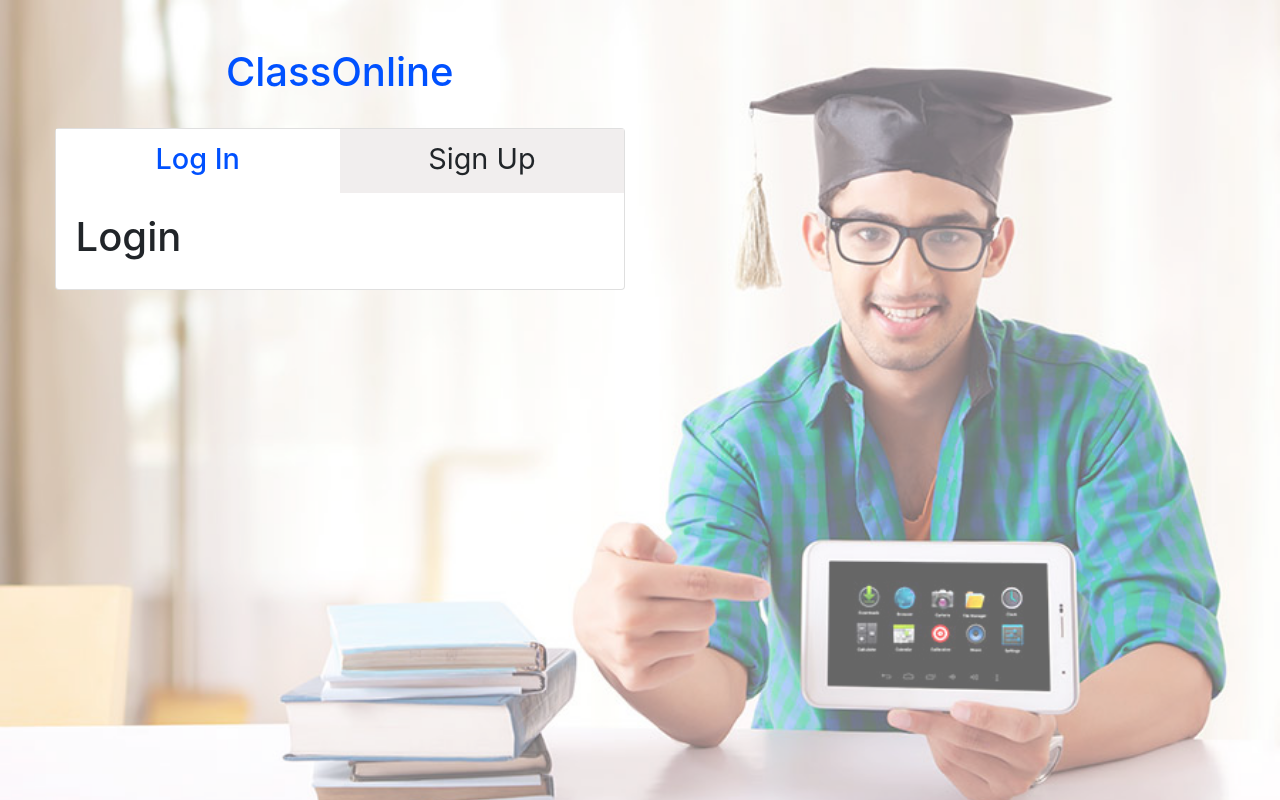
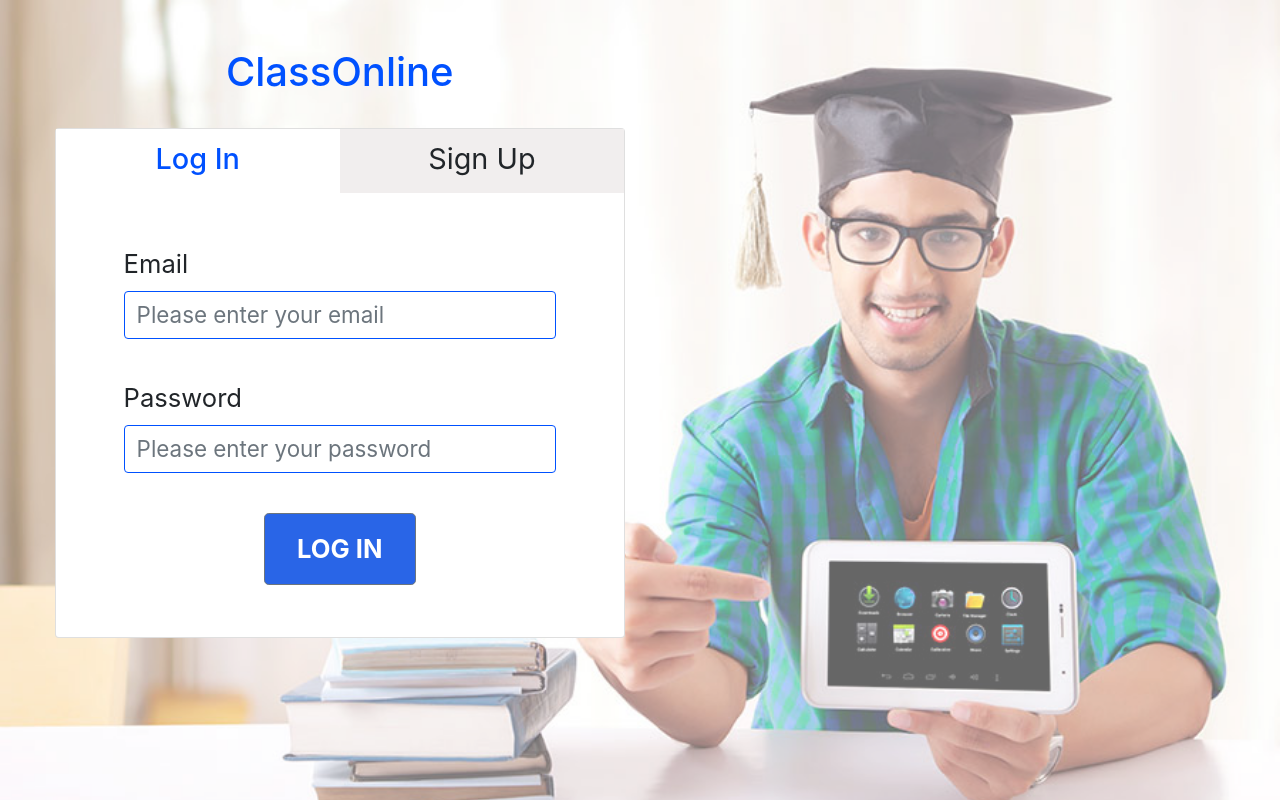
Before and after one commit to s-xync/class-online, a React (Create React App) app in the folder client/: page /login in a window 1280 px wide. Built offline with nearby package versions, Linux system fonts and the light colour scheme.

Commit message:
adds login tab ui

```diff
--- /dev/null
+++ b/client/src/components/login/LoginTab.jsx
@@ -0,0 +1,72 @@
+import React, { Component } from "react";
+import { CardBody, Form, FormGroup, Label, Input, Button } from "reactstrap";
+
+class LoginTab extends Component {
+  state = {
+    submitButtonDisabled: false
+  };
+
+  submitHandler = e => {
+    e.preventDefault();
+    console.log("hi");
+    this.setState({ submitButtonDisabled: true });
+  };
+
+  render() {
+    const { submitButtonDisabled } = this.state;
+    const { email, password } = this.props;
+    return (
+      <CardBody>
+        <div className="padded-card-body">
+          <Form onSubmit={this.submitHandler}>
+            <FormGroup>
+              <Label for="email" className="input-label">
+                Email
+              </Label>
+              <Input
+                type="email"
+                name="email"
+                id="email"
+                className="input-field"
+                placeholder="Please enter your email"
+                value={email}
+                onChange={e =>
+                  this.props.handleInputChange(e.target.name, e.target.value)
+                }
+              />
+            </FormGroup>
+            <br />
+            <FormGroup>
+              <Label for="password" className="input-label">
+                Password
+              </Label>
+              <Input
+                type="password"
+                name="password"
+                id="password"
+                className="input-field"
+                placeholder="Please enter your password"
+                value={password}
+                onChange={e =>
+                  this.props.handleInputChange(e.target.name, e.target.value)
+                }
+              />
+            </FormGroup>
+            <br />
+            <div className="submit-button-outer">
+              <Button
+                className="submit-button"
+                size="lg"
+                disabled={submitButtonDisabled}
+              >
+                LOG IN
+              </Button>
+            </div>
+          </Form>
+        </div>
+      </CardBody>
+    );
+  }
+}
+
+export default LoginTab;
--- /dev/null
+++ b/client/src/components/login/SignupTab.jsx
@@ -0,0 +1,14 @@
+import React, { Component } from "react";
+import { CardBody } from "reactstrap";
+
+class SignupTab extends Component {
+  render() {
+    return (
+      <CardBody>
+        <h1>Signup</h1>
+      </CardBody>
+    );
+  }
+}
+
+export default SignupTab;
--- a/client/src/components/login/index.jsx
+++ b/client/src/components/login/index.jsx
@@ -1,7 +1,6 @@
 import React, { Component } from "react";
 import { withRouter } from "react-router-dom";
 import {
-  Container,
   Row,
   Col,
   Nav,
@@ -9,18 +8,16 @@ import {
   NavItem,
   TabContent,
   TabPane,
-  Card,
-  CardTitle,
-  CardBody,
-  CardText,
-  Button
+  Card
 } from "reactstrap";
 import classnames from "classnames";
+import LoginTab from "./LoginTab";
+import SignupTab from "./SignupTab";
 
 import "./styles/styles.css";
 
 class Login extends Component {
-  state = { activeTab: "login" };
+  state = { activeTab: "login", email: "", password: "" };
 
   componentDidMount() {
     if (this.props.match.path.includes("signup")) {
@@ -33,7 +30,12 @@ class Login extends Component {
     this.props.history.push(`/${tabKey}`);
   };
 
+  handleInputChange = (name, value) => {
+    this.setState({ [name]: value });
+  };
+
   render() {
+    const { email, password } = this.state;
     const activeTab = this.props.match.path.includes("signup")
       ? "signup"
       : "login";
@@ -72,14 +74,16 @@ class Login extends Component {
                     </Nav>
                     <TabContent activeTab={activeTab}>
                       <TabPane tabId="login">
-                        <CardBody>
-                          <h1>Login</h1>
-                        </CardBody>
+                        <LoginTab
+                          handleInputChange={this.handleInputChange}
+                          email={email}
+                        />
                       </TabPane>
                       <TabPane tabId="signup">
-                        <CardBody>
-                          <h1>Signup</h1>
-                        </CardBody>
+                        <SignupTab
+                          handleInputChange={this.handleInputChange}
+                          password={password}
+                        />
                       </TabPane>
                     </TabContent>
                   </Card>
--- a/client/src/components/login/styles/styles.css
+++ b/client/src/components/login/styles/styles.css
@@ -46,3 +46,33 @@
   font-weight: 500;
   color: #0051ff;
 }
+
+.padded-card-body {
+  padding: 2rem 3rem;
+}
+
+.padded-card-body .input-label {
+  font-size: 1.6rem;
+}
+
+.padded-card-body .input-field {
+  font-size: 1.4rem;
+  border-color: #0051ff;
+}
+
+.padded-card-body .submit-button-outer {
+  display: flex;
+  justify-content: center;
+}
+
+.padded-card-body .submit-button-outer .submit-button {
+  color: white;
+  background-color: #2965e7;
+  font-weight: bold;
+  font-size: 1.6rem;
+  padding: 1rem 2rem;
+}
+
+.padded-card-body .submit-button-outer .submit-button:focus {
+  box-shadow: none;
+}
```
